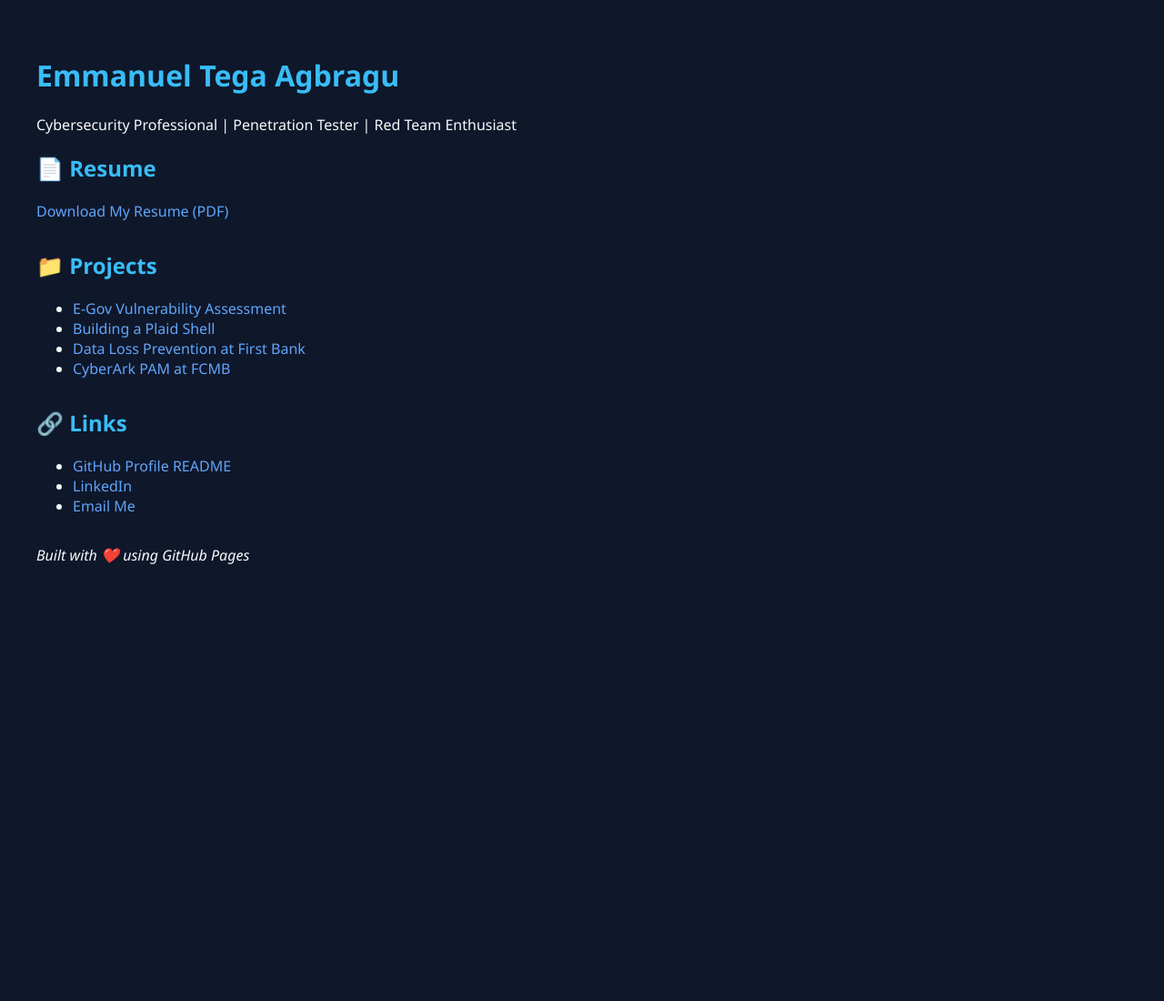
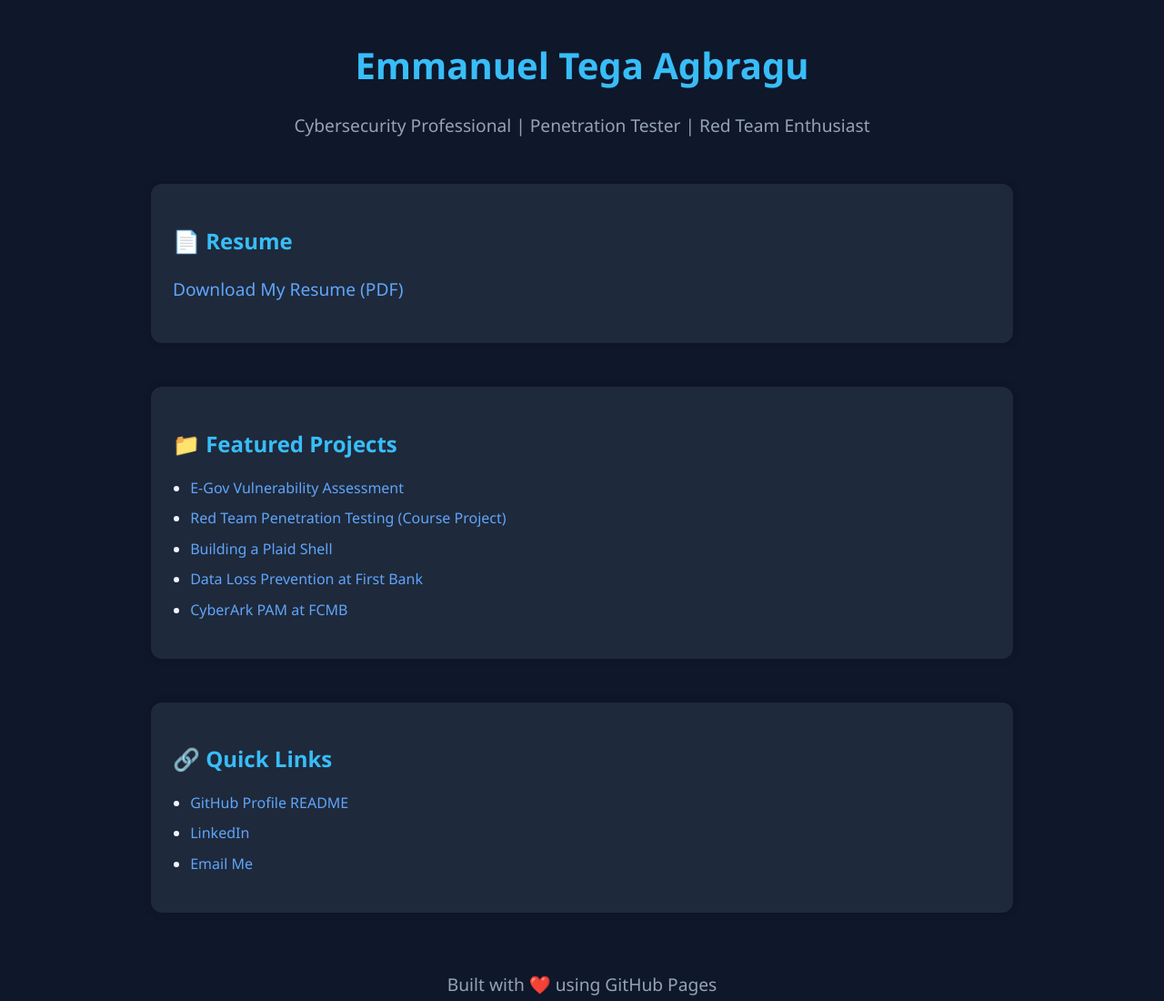
Before and after one commit to EmmyTegs05/EmmyTegs05, a plain HTML site: page index.html in a window 1280 px wide. Shown: the whole page at 91% size. Before the commit the page ends 800 px from the top, so only its background shows below. Drawn offline with Linux system fonts and the light colour scheme.

Commit message:
Update index.html

```diff
--- a/index.html
+++ b/index.html
@@ -8,49 +8,88 @@
     body {
       font-family: 'Segoe UI', sans-serif;
       background-color: #0f172a;
-      color: #f8fafc;
+      color: #f1f5f9;
       padding: 2rem;
+      line-height: 1.6;
     }
-    h1, h2 {
+    header {
+      text-align: center;
+      margin-bottom: 3rem;
+    }
+    h1 {
+      font-size: 2.5rem;
       color: #38bdf8;
+      margin: 0;
+    }
+    p {
+      font-size: 1.2rem;
+      color: #94a3b8;
+    }
+    section {
+      max-width: 900px;
+      margin: 0 auto 3rem;
+      padding: 1.5rem;
+      background-color: #1e293b;
+      border-radius: 12px;
+      box-shadow: 0 0 10px rgba(0,0,0,0.2);
+    }
+    h2 {
+      color: #38bdf8;
+      margin-bottom: 1rem;
     }
     a {
       color: #60a5fa;
       text-decoration: none;
     }
-    .section {
-      margin-bottom: 2rem;
+    ul {
+      padding-left: 1.2rem;
+    }
+    li {
+      margin-bottom: 0.5rem;
+    }
+    footer {
+      text-align: center;
+      margin-top: 4rem;
+      font-size: 0.9rem;
+      color: #64748b;
     }
   </style>
 </head>
 <body>
-  <h1>Emmanuel Tega Agbragu</h1>
-  <p>Cybersecurity Professional | Penetration Tester | Red Team Enthusiast</p>
 
-  <div class="section">
+  <header>
+    <h1>Emmanuel Tega Agbragu</h1>
+    <p>Cybersecurity Professional | Penetration Tester | Red Team Enthusiast</p>
+  </header>
+
+  <section>
     <h2>📄 Resume</h2>
-    <a href="assets/Emmanuel_Tega_Agbragu_Resume.pdf" target="_blank">Download My Resume (PDF)</a>
-  </div>
+    <p><a href="assets/Emmanuel_Tega_Agbragu_Resume.pdf" target="_blank">Download My Resume (PDF)</a></p>
+  </section>
 
-  <div class="section">
-    <h2>📁 Projects</h2>
+  <section>
+    <h2>📁 Featured Projects</h2>
     <ul>
       <li><a href="projects/egov-vulnerability-assessment.md">E-Gov Vulnerability Assessment</a></li>
+      <li><a href="projects/vapt-course-project.md">Red Team Penetration Testing (Course Project)</a></li>
       <li><a href="projects/plaid-shell.md">Building a Plaid Shell</a></li>
       <li><a href="projects/dlp-implementation.md">Data Loss Prevention at First Bank</a></li>
       <li><a href="projects/cyberark-pam.md">CyberArk PAM at FCMB</a></li>
     </ul>
-  </div>
+  </section>
 
-  <div class="section">
-    <h2>🔗 Links</h2>
+  <section>
+    <h2>🔗 Quick Links</h2>
     <ul>
       <li><a href="README.md">GitHub Profile README</a></li>
-      <li><a href="https://www.linkedin.com/in/emmanuel-agbragu">LinkedIn</a></li>
+      <li><a href="https://www.linkedin.com/in/emmanuel-agbragu" target="_blank">LinkedIn</a></li>
       <li><a href="mailto:emmanuelagbragu@gmail.com">Email Me</a></li>
     </ul>
-  </div>
+  </section>
 
-  <p><i>Built with ❤️ using GitHub Pages</i></p>
+  <footer>
+    <p>Built with ❤️ using GitHub Pages</p>
+  </footer>
+
 </body>
 </html>
```
